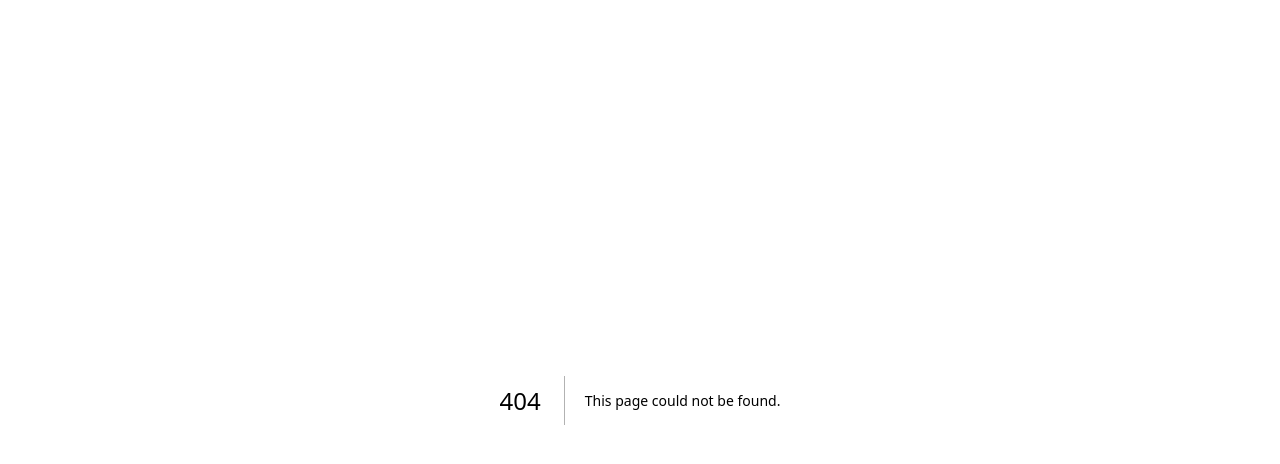
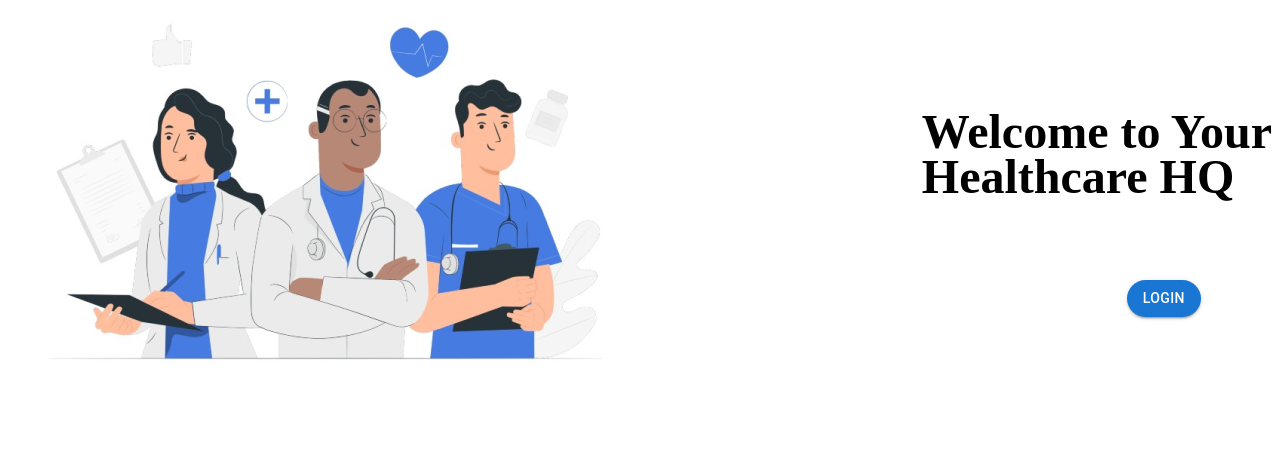
Before and after one commit to wso2/reference-implementation-cms0057f, a Next.js app in the folder apps/demo-ehr-app/: page /login in a window 1280 px wide. Before the commit this address had no page. Shown: the top 464 px of the page. Built offline with nearby package versions, Linux system fonts and the light colour scheme.

Commit message:
Add Authentication

```diff
--- a/apps/demo-ehr-app/package.json
+++ b/apps/demo-ehr-app/package.json
@@ -44,9 +44,11 @@
     "redux-persist": "^6.0.0",
     "serve": "^14.2.4",
     "styled-components": "^6.1.8",
-    "uuid": "^9.0.1"
+    "uuid": "^9.0.1",
+    "@types/js-cookie": "^3.0.6"
   },
   "devDependencies": {
+    "@types/js-cookie": "^3.0.6",
     "@types/react": "^18.2.66",
     "@types/react-dom": "^18.2.22",
     "@types/uuid": "^10.0.0",
--- a/apps/demo-ehr-app/src/config/urlConfigs.ts
+++ b/apps/demo-ehr-app/src/config/urlConfigs.ts
@@ -19,15 +19,15 @@ export const baseUrl =
 
 export const paths = {
   medication_request:
-    "/cms-0057-f/medication-request-servic/v1.0/fhir/r4/MedicationRequest",
+    "/cms-0057-f/medication-request-ser-tw/v1.0/fhir/r4/MedicationRequest",
   prescribe_medication:
-    "/cms-0057-f/cds-service/v1.0/cds-services/prescirbe-medication",
+    "/cms-0057-f/cds-service-qn/v1.0/cds-services/prescirbe-medication",
   questionnaire:
     "/cms-0057-f/questionnaire-service/v1.0/fhir/r4/Questionnaire/",
   questionnaire_package:
     "/cms-0057-f/questionnaire-package-wp/v1.0/fhir/r4/Questionnaire/questionnaire-package",
   questionnaire_response:
-    "/cms-0057-f/claim-submission-servi-hk/v1.0/fhir/r4/QuestionnaireResponse/submit",
+    "/cms-0057-f/questionnaire-response-fh/v1.0/fhir/r4/QuestionnaireResponse",
   claim: "/cms-0057-f/claim-service/v1.0/fhir/r4/Claim",
   claim_submit:
     "/cms-0057-f/claim-submission-servi-hk/v1.0/fhir/r4/Claim/submit",
--- a/apps/demo-ehr-app/src/pages/drug_prior_auth.tsx
+++ b/apps/demo-ehr-app/src/pages/drug_prior_auth.tsx
@@ -288,7 +288,10 @@ const QuestionnniarForm = ({
           variant="success"
           style={{ marginTop: "30px", marginRight: "20px", float: "right" }}
           onClick={() =>
-            window.open("/dashboard/drug-order-v2/claim-submit", "_blank")
+            window.open(
+              "/patient/dashboard/drug-order-v2/claim-submit",
+              "_blank"
+            )
           }
           disabled={!isQuestionnaireResponseSubmited}
         >
--- /dev/null
+++ b/apps/demo-ehr-app/src/pages/login.tsx
@@ -0,0 +1,69 @@
+// Copyright (c) 2024, WSO2 LLC. (http://www.wso2.com).
+//
+// WSO2 LLC. licenses this file to you under the Apache License,
+// Version 2.0 (the "License"); you may not use this file except
+// in compliance with the License.
+// You may obtain a copy of the License at
+//
+// http://www.apache.org/licenses/LICENSE-2.0
+//
+// Unless required by applicable law or agreed to in writing,
+// software distributed under the License is distributed on an
+// "AS IS" BASIS, WITHOUT WARRANTIES OR CONDITIONS OF ANY
+// KIND, either express or implied.  See the License for the
+// specific language governing permissions and limitations
+// under the License.
+
+import Button from "@mui/material/Button";
+import { SCREEN_WIDTH, SCREEN_HEIGHT } from "../constants/page";
+import { PATIENT_DETAILS } from "../constants/data";
+
+function Login() {
+  const patients: { [key: string]: string } = {};
+
+  PATIENT_DETAILS.forEach((patient) => {
+    const fullName = patient.name[0].given[0] + " " + patient.name[0].family;
+    patients[patient.id] = fullName;
+  });
+
+  return (
+    <div style={{ display: "flex", justifyContent: "space-between" }}>
+      <div>
+        <img
+          src="/encounter_start.png"
+          alt="Healthcare"
+          style={{ width: SCREEN_WIDTH / 2 }}
+        />
+      </div>
+      <div
+        style={{
+          marginLeft: SCREEN_WIDTH * 0.06,
+          marginTop: SCREEN_HEIGHT * 0.12,
+        }}
+      >
+        <div style={{ marginBottom: 0, fontSize: 48, fontWeight: 600 }}>
+          Welcome to Your
+        </div>
+        <div style={{ marginTop: -10, fontSize: 48, fontWeight: 600 }}>
+          Healthcare HQ
+        </div>
+        <div style={{ height: SCREEN_HEIGHT * 0.065 }} />
+        <Button
+          variant="contained"
+          style={{
+            marginLeft: SCREEN_WIDTH * 0.16,
+            marginTop: SCREEN_HEIGHT * 0.03,
+            borderRadius: "50px",
+          }}
+          onClick={() => {
+            window.location.href = "/auth/login";
+          }}
+        >
+          Login
+        </Button>
+      </div>
+    </div>
+  );
+}
+
+export default Login;
```
Also changed, not shown: apps/demo-ehr-app/src/components/nav_bar.tsx (+21 -2 lines), apps/demo-ehr-app/src/constants/data.ts (+6 -7 lines), apps/demo-ehr-app/src/main.tsx (+13 -5 lines), apps/demo-ehr-app/src/pages/patient_encounter_start.tsx (+23 -2 lines), 1 other file (tests, documents, lock files or other folders).
